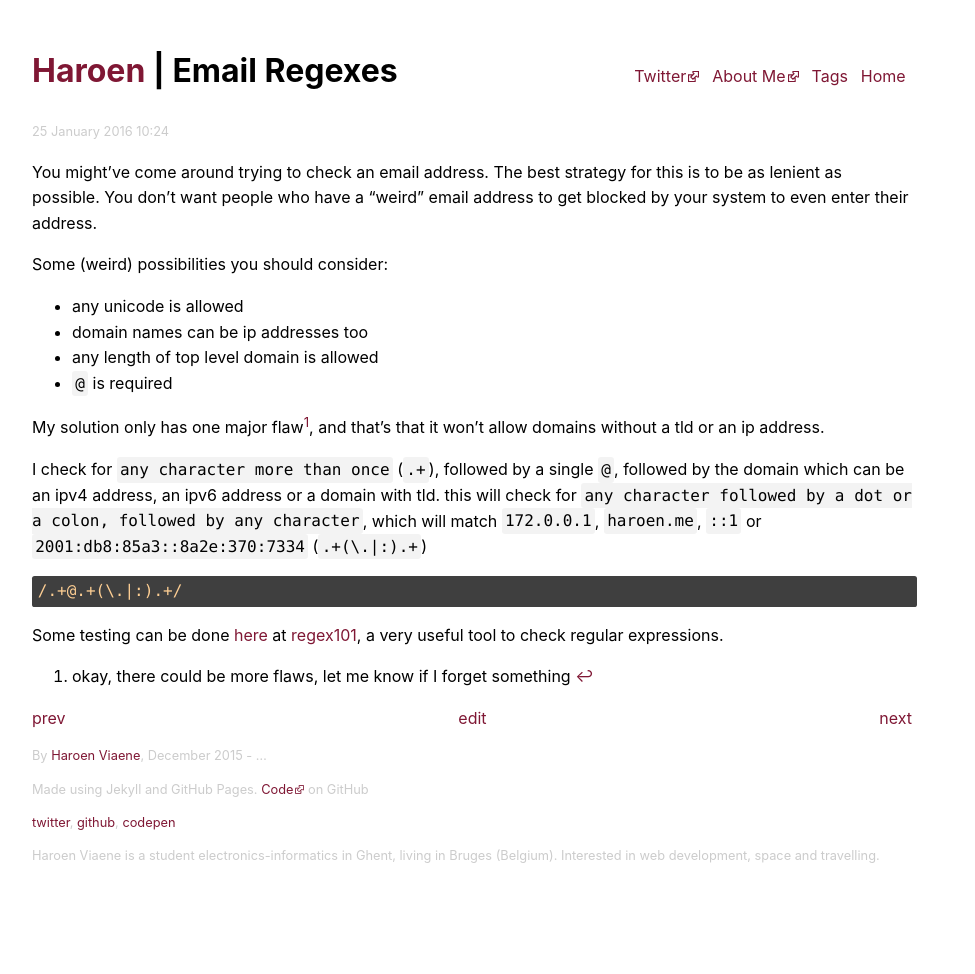
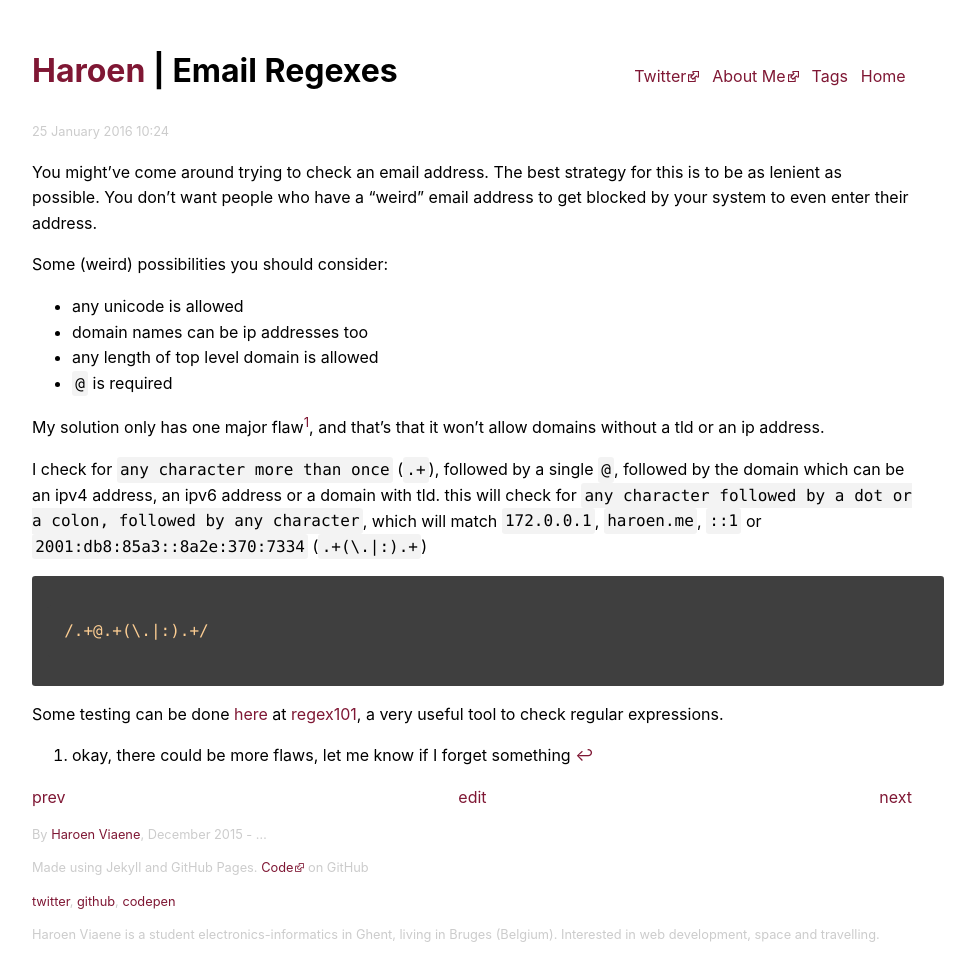
Before and after one commit to Haroenv/blog, a Jekyll site: the page built from _posts/2016-1-25-email-regexes.md, in a window 1280 px wide. Shown: the whole page, without its empty margins (168-1143 px from the left). Built offline with Jekyll 4.4.1, drawn with Linux system fonts in a browser that asks for light colours; comment, search, counter and statistics services are not loaded; before the commit the page ends 900 px from its top, so only the background shows below that.

Commit message:
sassify highlight css

```diff
--- a/_sass/highlight.scss
+++ b/_sass/highlight.scss
@@ -1,83 +1,82 @@
 //codehighlight theme zenburn
 //by richieland https://github.com/richleland/pygments-css
-pre {
+
+.highlight {
   border-radius: .2em;
-  padding: .2em;
-  color:#fdce93;
-  background-color:#3f3f3f;
-  overflow:auto;
-  width:100%;
+  padding: 1em;
+  color: #fdce93;
+  background-color: #3f3f3f;
+  overflow: auto;
+  width: 100%;
+
+  code {background: none}
+  .hll{background-color:#222}
+  .c{color:#7f9f7f}
+  .err{color:#e37170;background-color:#3d3535}
+  .g{color:#7f9f7f}
+  .k{color:#f0dfaf}
+  .l{color:#ccc}
+  .n{color:#dcdccc}
+  .o{color:#f0efd0}
+  .x{color:#ccc}
+  .p{color:#41706f}
+  .cm{color:#7f9f7f}
+  .cp{color:#7f9f7f}
+  .c1{color:#7f9f7f}
+  .cs{color:#cd0000;font-weight:bold}
+  .gd{color:#cd0000}
+  .ge{color:#ccc;font-style:italic}
+  .gr{color:red}
+  .gh{color:#dcdccc;font-weight:bold}
+  .gi{color:#00cd00}
+  .go{color:gray}
+  .gp{color:#dcdccc;font-weight:bold}
+  .gs{color:#ccc;font-weight:bold}
+  .gu{color:purple;font-weight:bold}
+  .gt{color:#0040D0}
+  .kc{color:#dca3a3}
+  .kd{color:#ffff86}
+  .kn{color:#dfaf8f;font-weight:bold}
+  .kp{color:#cdcf99}
+  .kr{color:#cdcd00}
+  .kt{color:#00cd00}
+  .ld{color:#cc9393}
+  .m{color:#8cd0d3}
+  .s{color:#cc9393}
+  .na{color:#9ac39f}
+  .nb{color:#efef8f}
+  .nc{color:#efef8f}
+  .no{color:#ccc}
+  .nd{color:#ccc}
+  .ni{color:#c28182}
+  .ne{color:#c3bf9f;font-weight:bold}
+  .nf{color:#efef8f}
+  .nl{color:#ccc}
+  .nn{color:#8fbede}
+  .nx{color:#ccc}
+  .py{color:#ccc}
+  .nt{color:#9ac39f}
+  .nv{color:#dcdccc}
+  .ow{color:#f0efd0}
+  .w{color:#ccc}
+  .mf{color:#8cd0d3}
+  .mh{color:#8cd0d3}
+  .mi{color:#8cd0d3}
+  .mo{color:#8cd0d3}
+  .sb{color:#cc9393}
+  .sc{color:#cc9393}
+  .sd{color:#cc9393}
+  .s2{color:#cc9393}
+  .se{color:#cc9393}
+  .sh{color:#cc9393}
+  .si{color:#cc9393}
+  .sx{color:#cc9393}
+  .sr{color:#cc9393}
+  .s1{color:#cc9393}
+  .ss{color:#cc9393}
+  .bp{color:#efef8f}
+  .vc{color:#efef8f}
+  .vg{color:#dcdccc}
+  .vi{color:#ffffc7}
+  .il{color:#8cd0d3}
 }
-pre code {
-  background: none;
-}
-
-.highlight .hll{background-color:#222}
-.highlight .c{color:#7f9f7f}
-.highlight .err{color:#e37170;background-color:#3d3535}
-.highlight .g{color:#7f9f7f}
-.highlight .k{color:#f0dfaf}
-.highlight .l{color:#ccc}
-.highlight .n{color:#dcdccc}
-.highlight .o{color:#f0efd0}
-.highlight .x{color:#ccc}
-.highlight .p{color:#41706f}
-.highlight .cm{color:#7f9f7f}
-.highlight .cp{color:#7f9f7f}
-.highlight .c1{color:#7f9f7f}
-.highlight .cs{color:#cd0000;font-weight:bold}
-.highlight .gd{color:#cd0000}
-.highlight .ge{color:#ccc;font-style:italic}
-.highlight .gr{color:red}
-.highlight .gh{color:#dcdccc;font-weight:bold}
-.highlight .gi{color:#00cd00}
-.highlight .go{color:gray}
-.highlight .gp{color:#dcdccc;font-weight:bold}
-.highlight .gs{color:#ccc;font-weight:bold}
-.highlight .gu{color:purple;font-weight:bold}
-.highlight .gt{color:#0040D0}
-.highlight .kc{color:#dca3a3}
-.highlight .kd{color:#ffff86}
-.highlight .kn{color:#dfaf8f;font-weight:bold}
-.highlight .kp{color:#cdcf99}
-.highlight .kr{color:#cdcd00}
-.highlight .kt{color:#00cd00}
-.highlight .ld{color:#cc9393}
-.highlight .m{color:#8cd0d3}
-.highlight .s{color:#cc9393}
-.highlight .na{color:#9ac39f}
-.highlight .nb{color:#efef8f}
-.highlight .nc{color:#efef8f}
-.highlight .no{color:#ccc}
-.highlight .nd{color:#ccc}
-.highlight .ni{color:#c28182}
-.highlight .ne{color:#c3bf9f;font-weight:bold}
-.highlight .nf{color:#efef8f}
-.highlight .nl{color:#ccc}
-.highlight .nn{color:#8fbede}
-.highlight .nx{color:#ccc}
-.highlight .py{color:#ccc}
-.highlight .nt{color:#9ac39f}
-.highlight .nv{color:#dcdccc}
-.highlight .ow{color:#f0efd0}
-.highlight .w{color:#ccc}
-.highlight .mf{color:#8cd0d3}
-.highlight .mh{color:#8cd0d3}
-.highlight .mi{color:#8cd0d3}
-.highlight .mo{color:#8cd0d3}
-.highlight .sb{color:#cc9393}
-.highlight .sc{color:#cc9393}
-.highlight .sd{color:#cc9393}
-.highlight .s2{color:#cc9393}
-.highlight .se{color:#cc9393}
-.highlight .sh{color:#cc9393}
-.highlight .si{color:#cc9393}
-.highlight .sx{color:#cc9393}
-.highlight .sr{color:#cc9393}
-.highlight .s1{color:#cc9393}
-.highlight .ss{color:#cc9393}
-.highlight .bp{color:#efef8f}
-.highlight .vc{color:#efef8f}
-.highlight .vg{color:#dcdccc}
-.highlight .vi{color:#ffffc7}
-.highlight .il{color:#8cd0d3}
```
